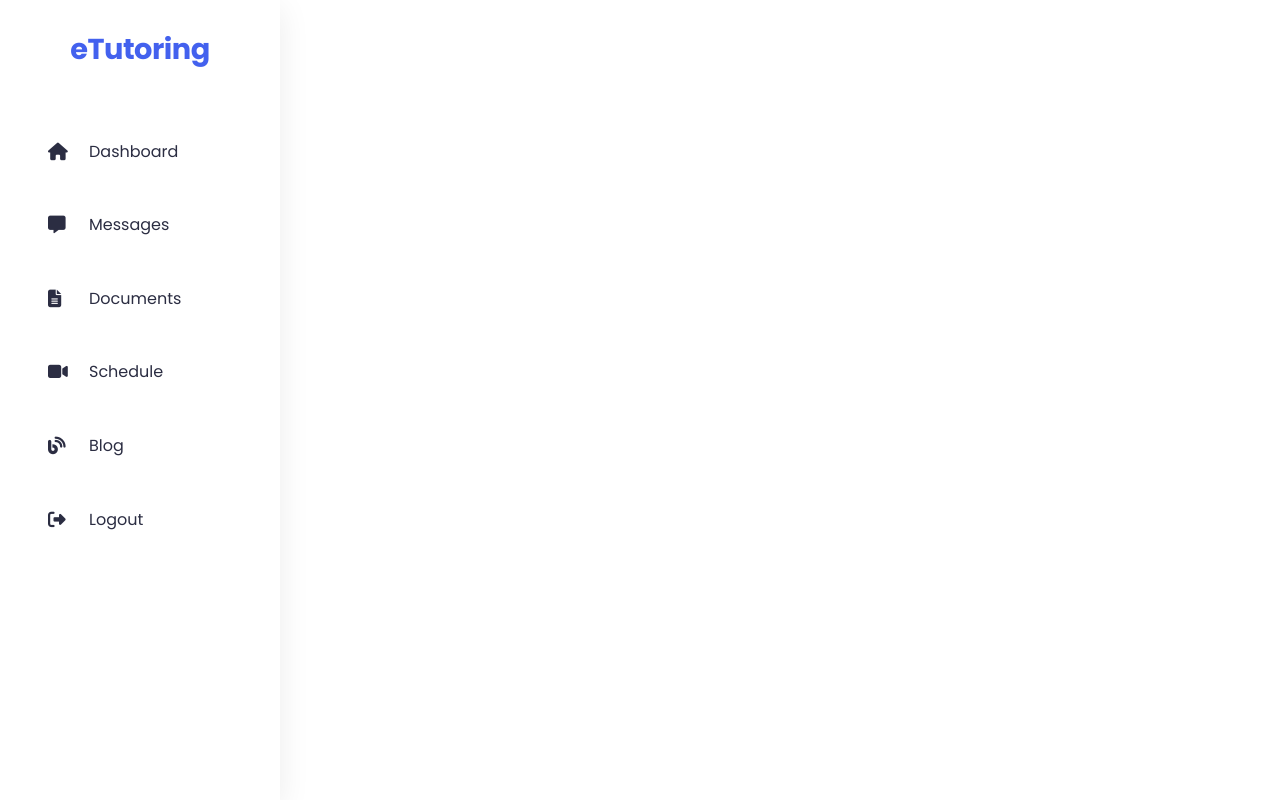
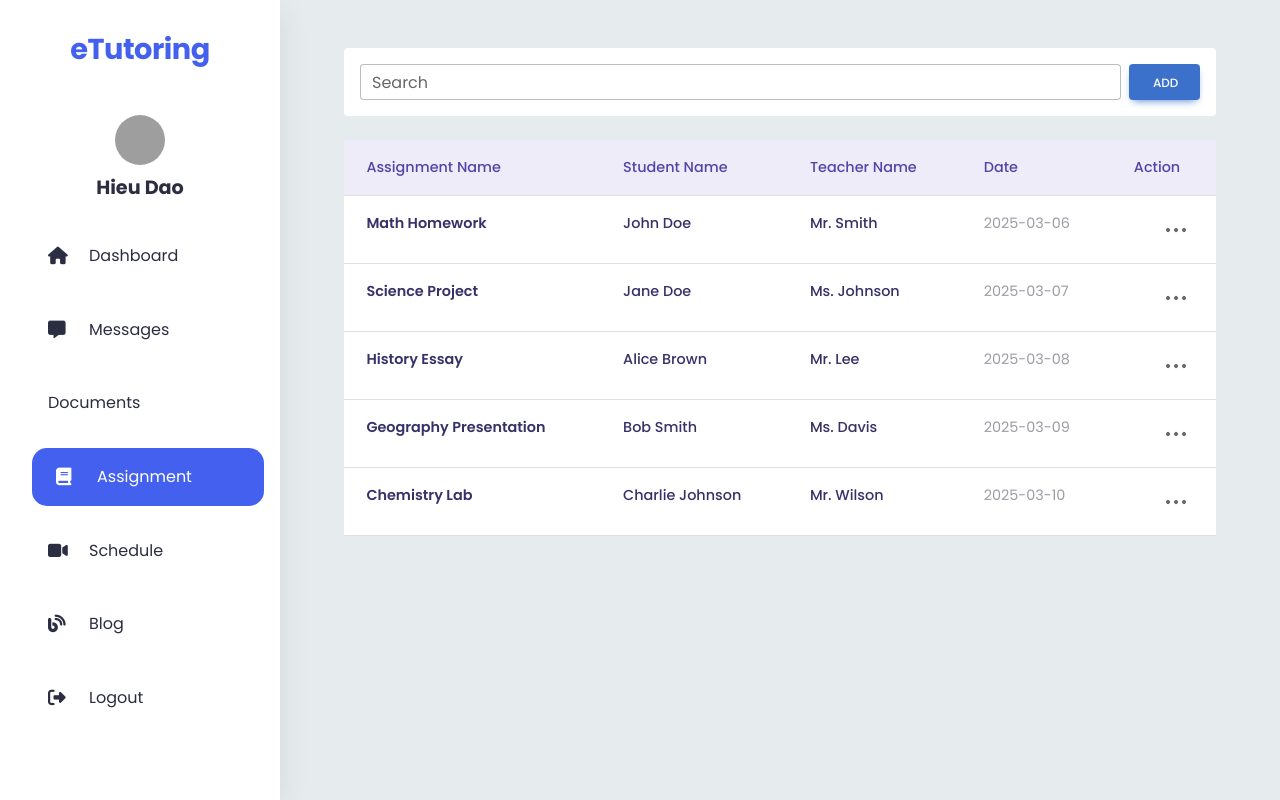
Before and after one commit to quanlagch211111/Enterprise_Poormans, a React (Create React App) app in the folder Frontend/: page /assignment in a window 1280 px wide. Built offline with nearby package versions, Linux system fonts and the light colour scheme; grey boxes are pictures that could not be loaded; what @mobiscroll/react would draw is missing.

Commit message:
Assignment page

```diff
--- a/Frontend/src/App.jsx
+++ b/Frontend/src/App.jsx
@@ -7,6 +7,7 @@ import { Blog } from "./views/Blog/Blog";
 import Nav from "./components/Nav";
 import { Document } from "./views/Document/Document";
 import Calender from "./views/Calender/Calender";
+import Assignment from "./views/Assignment/Assignment";
 
 function App() {
   return (
@@ -16,6 +17,7 @@ function App() {
         <Route path="/" element={<Dashboard />} exact></Route>
         <Route path="/message" element={<Message />}></Route>
         <Route path="/document" element={<Document />} />
+        <Route path="/assignment" element={<Assignment />} />
         <Route path="/schedule" element={<Calender />} />
         <Route path="/blog" element={<Blog />} />
       </Routes>
--- a/Frontend/src/components/Nav.jsx
+++ b/Frontend/src/components/Nav.jsx
@@ -1,11 +1,25 @@
 import React from "react";
 import { NavLink } from "react-router-dom";
+
 class Nav extends React.Component {
   render() {
+    const role = "ADMIN";
     return (
+      <>
         <div className="sidebar">
           <div className="sidebar-header">
             <h2>eTutoring</h2>
+          </div>
+          <div className="profile d-flex align-items-center flex-column gap-2">
+            <div className="profile-image ">
+              <img
+                src="https://images.ctfassets.net/h6goo9gw1hh6/2sNZtFAWOdP1lmQ33VwRN3/24e953b920a9cd0ff2e1d587742a2472/1-intro-photo-final.jpg?w=1200&h=992&fl=progressive&q=70&fm=jpg"
+                alt=""
+              />
+            </div>
+            <div className="profile-name">
+              <p>Hieu Dao</p>
+            </div>
           </div>
           <NavLink to="/" end href="#" className="nav-item">
             <i className="fas fa-home"></i>
@@ -16,9 +30,14 @@ class Nav extends React.Component {
             Messages
           </NavLink>
           <NavLink to="/document" className="nav-item">
-          <i className="fas fa-file-alt"></i>
             Documents
           </NavLink>
+          {role === "ADMIN" && (
+            <NavLink to="/assignment" className="nav-item">
+              <i className="fas fa-book"></i>
+              Assignment
+            </NavLink>
+          )}
           <NavLink to="/schedule" className="nav-item">
             <i className="fas fa-video"></i>
             Schedule
@@ -32,7 +51,9 @@ class Nav extends React.Component {
             Logout
           </a>
         </div>
+      </>
     );
   }
 }
+
 export default Nav;
--- a/Frontend/src/styles/abstracts/_variable.scss
+++ b/Frontend/src/styles/abstracts/_variable.scss
@@ -4,7 +4,7 @@
   --secondary: #3f37c9;
   --accent: #4895ef;
   --danger: #f72585;
-  --light: #f8f9ff;
+  --light: #e6ebee;
   --dark: #2b2d42;
   --border-radius: 15px;
   --shadow: 0 8px 30px rgba(0, 0, 0, 0.08);
--- a/Frontend/src/styles/layout/_nav.scss
+++ b/Frontend/src/styles/layout/_nav.scss
@@ -63,3 +63,19 @@
   background: var(--light);
   overflow-y: auto;
 }
+.profile-image {
+  height: 50px;
+  width: 50px;
+  border-radius: 50%;
+}
+.profile-image img {
+  width: 100%;
+  height: 100%;
+  object-fit: cover;
+  border-radius: 50%;
+}
+.profile-name {
+  font-size: 1.2rem;
+  font-weight: 700;
+  color: var(--dark);
+}
--- a/Frontend/src/styles/main.scss
+++ b/Frontend/src/styles/main.scss
@@ -4,3 +4,4 @@
 @import "./page/message";
 @import "./page/document";
 @import "./page/blog";
+@import "./page/assignment";
--- /dev/null
+++ b/Frontend/src/styles/page/_assignment.scss
@@ -0,0 +1,65 @@
+.table-header {
+  background-color: #eeecf9;
+}
+.table-header tr th {
+  color: #5345a7;
+}
+.table-body td:first-child {
+  color: #373169;
+  font-weight: 600;
+}
+.table-body td:nth-child(2) {
+  color: #373169;
+  font-weight: 500;
+}
+.table-body td:nth-child(3) {
+  color: #373169;
+  font-weight: 500;
+}
+.table-body td:nth-child(4) {
+  color: #9d9ca4;
+}
+.dropdown-assignment {
+  cursor: pointer;
+  position: relative;
+
+  .dropdown-select {
+    border-radius: 100%;
+    width: 35px;
+    height: 35px;
+    img {
+      width: 20px;
+      height: 20px;
+      object-fit: cover;
+    }
+    &:hover {
+      background-color: #f1f2f6;
+    }
+  }
+  .dropdown-list {
+    margin-top: 10px;
+    background-color: white;
+    padding: 10px;
+    box-shadow: 0px 30px 120px 0px #1e1e1e1a;
+    border-radius: 10px;
+    position: absolute;
+    z-index: 9999;
+    top: 100%;
+    left: 0;
+    right: 0;
+    opacity: 0;
+    visibility: hidden;
+    .dropdown-item {
+      font-size: 14px;
+      font-weight: 400;
+      padding: 8px 10px;
+      border-radius: 8px;
+      transition: all 0.2s linear;
+      cursor: pointer;
+    }
+  }
+  .dropdown-list.active {
+    opacity: 1;
+    visibility: visible;
+  }
+}
--- /dev/null
+++ b/Frontend/src/views/Assignment/Assignment.jsx
@@ -0,0 +1,185 @@
+import React, { useState } from "react";
+import {
+  MDBBtn,
+  MDBInput,
+  MDBModal,
+  MDBModalBody,
+  MDBModalContent,
+  MDBModalDialog,
+  MDBModalFooter,
+  MDBModalHeader,
+  MDBModalTitle,
+  MDBTable,
+  MDBTableBody,
+  MDBTableHead,
+  MDBTextArea,
+} from "mdb-react-ui-kit";
+
+const Assignment = () => {
+  const [searchTerm, setSearchTerm] = useState("");
+  const [isVisibilityId, setVisibilityId] = useState(null);
+  const [assignments, setAssignments] = useState([
+    {
+      id: 1,
+      assignmentName: "Math Homework",
+      studentName: "John Doe",
+      teacherName: "Mr. Smith",
+      date: "2025-03-06",
+    },
+    {
+      id: 2,
+      assignmentName: "Science Project",
+      studentName: "Jane Doe",
+      teacherName: "Ms. Johnson",
+      date: "2025-03-07",
+    },
+    {
+      id: 3,
+      assignmentName: "History Essay",
+      studentName: "Alice Brown",
+      teacherName: "Mr. Lee",
+      date: "2025-03-08",
+    },
+    {
+      id: 4,
+      assignmentName: "Geography Presentation",
+      studentName: "Bob Smith",
+      teacherName: "Ms. Davis",
+      date: "2025-03-09",
+    },
+    {
+      id: 5,
+      assignmentName: "Chemistry Lab",
+      studentName: "Charlie Johnson",
+      teacherName: "Mr. Wilson",
+      date: "2025-03-10",
+    },
+    // Add more assignments as needed
+  ]);
+
+  const [centredModal, setCentredModal] = useState(false);
+
+  const toggleOpen = () => setCentredModal(!centredModal);
+  const toggleVisibility = (id) =>
+    setVisibilityId(isVisibilityId === id ? null : id);
+  const handleSearch = (event) => {
+    setSearchTerm(event.target.value);
+  };
+
+  const handleAddAssignment = () => {
+    // Logic to add a new assignment
+  };
+
+  const handleEditAssignment = (id) => {
+    // Logic to edit an assignment
+  };
+
+  const handleDeleteAssignment = (id) => {
+    // Logic to delete an assignment
+  };
+
+  const filteredAssignments = assignments.filter((assignment) =>
+    assignment.assignmentName.toLowerCase().includes(searchTerm.toLowerCase())
+  );
+
+  return (
+    <>
+      <div className="main-content">
+        <div className="assignment-page">
+          <div className="header bg-white p-3 rounded-1 d-flex justify-content-between align-items-center mb-4 gap-2">
+            <MDBInput
+              label="Search"
+              id="searchInput"
+              type="text"
+              value={searchTerm}
+              onChange={handleSearch}
+            />
+            <MDBBtn onClick={toggleOpen}>Add</MDBBtn>
+          </div>
+          <div className="body">
+            <MDBTable className="rouded-2">
+              <MDBTableHead className="table-header rouded-2">
+                <tr>
+                  <th>Assignment Name</th>
+                  <th>Student Name</th>
+                  <th>Teacher Name</th>
+                  <th>Date</th>
+                  <th>Action</th>
+                </tr>
+              </MDBTableHead>
+              <MDBTableBody className="table-body bg-white ">
+                {filteredAssignments.map((assignment) => (
+                  <tr key={assignment.id}>
+                    <td>{assignment.assignmentName}</td>
+                    <td>{assignment.studentName}</td>
+                    <td>{assignment.teacherName}</td>
+                    <td>{assignment.date}</td>
+                    <td>
+                      <div className="dropdown-assignment">
+                        <div className="container-select d-flex justify-content-end">
+                          <div
+                            className="dropdown-select  d-flex align-items-center justify-content-center"
+                            onClick={() => toggleVisibility(assignment.id)}
+                          >
+                            <img
+                              src={require("../../assets/images/more.png")}
+                              alt=""
+                            />
+                          </div>
+                        </div>
+                        <ul
+                          className={
+                            "dropdown-list d-flex gap-2 flex-column " +
+                            (isVisibilityId === assignment.id ? "active" : "")
+                          }
+                        >
+                          <li className="dropdown-item">Delete</li>
+                          <li className="dropdown-item">Update</li>
+                        </ul>
+                      </div>
+                    </td>
+                  </tr>
+                ))}
+              </MDBTableBody>
+            </MDBTable>
+          </div>
+        </div>
+      </div>
+      {/* modal create  */}
+
+      <MDBModal
+        tabIndex="-1"
+        open={centredModal}
+        onClose={() => setCentredModal(false)}
+      >
+        <MDBModalDialog centered>
+          <MDBModalContent>
+            <MDBModalHeader>
+              <MDBModalTitle>Create New Assignment</MDBModalTitle>
+              <MDBBtn
+                className="btn-close"
+                color="none"
+                onClick={toggleOpen}
+              ></MDBBtn>
+            </MDBModalHeader>
+            <MDBModalBody>
+              <div className="d-flex flex-column gap-2">
+                <MDBInput label="Title" id="title" type="text"></MDBInput>
+                <MDBInput label="Teacher" id="teacher" type="text"></MDBInput>
+                <MDBInput label="Student" id="student" type="text"></MDBInput>
+              </div>
+            </MDBModalBody>
+            <MDBModalFooter>
+              <MDBBtn color="secondary" onClick={toggleOpen}>
+                Close
+              </MDBBtn>
+              <MDBBtn>Create</MDBBtn>
+            </MDBModalFooter>
+          </MDBModalContent>
+        </MDBModalDialog>
+      </MDBModal>
+    </>
+  );
+};
+
+export default Assignment;
```
Lines whose indentation alone changed are shown as unchanged.
